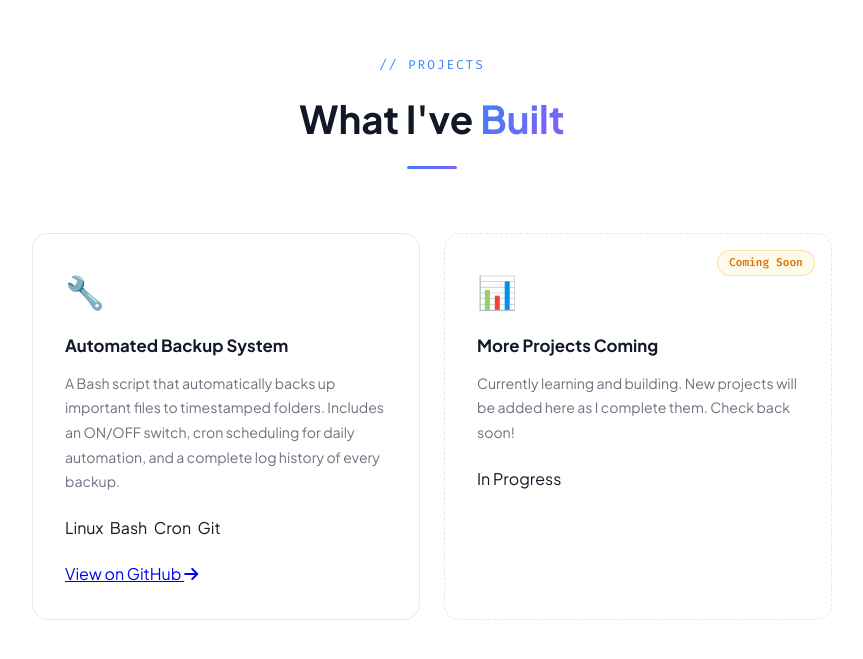
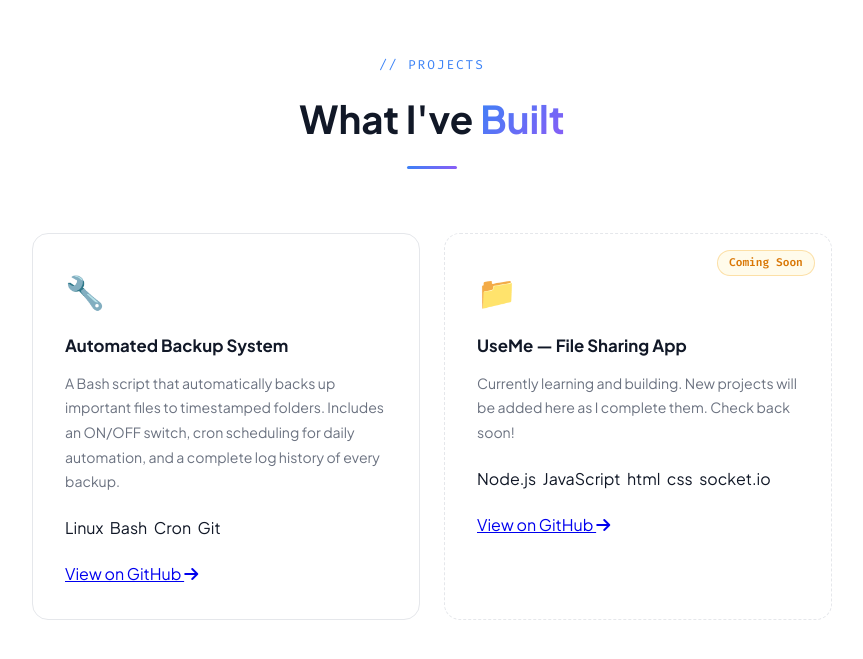
Before and after one commit to Dhaneshwarekar/DhaneshWarekar.github.io, a plain HTML site: page index.html in a window 1280 px wide. Shown: the part 2135-2794 px from the top of the page, without its empty margins (208-1071 px from the left). Drawn offline with Linux system fonts and the light colour scheme.

Commit message:
Add useme project to portfolio

```diff
--- a/index.html
+++ b/index.html
@@ -124,7 +124,7 @@
                     </div>
                     <div class="stat-card card-purple">
                         <!-- UPDATE this after each new project -->
-                        <div class="stat-number">1</div>
+                        <div class="stat-number">2</div>
                         <div class="stat-label">Project Built</div>
                     </div>
                     <div class="stat-card card-green">
@@ -371,7 +371,7 @@
                         CHANGE: Replace # with your actual GitHub project link
                         Example: href="https://github.com/DhaneshWarekar/devops-projects"
                     -->
-                    <a href="#" class="project-link" target="_blank">
+                    <a href="#https://github.com/DhaneshWarekar/devops-projects" class="project-link" target="_blank">
                         View on GitHub <i class="fas fa-arrow-right"></i>
                     </a>
                 </div>
@@ -379,16 +379,25 @@
                 <!-- MORE PROJECTS COMING — Add new cards here when ready -->
                 <div class="project-card coming-soon reveal">
                     <span class="badge">Coming Soon</span>
-                    <div class="project-icon">📊</div>
-                    <h3 class="project-title">More Projects Coming</h3>
+                    <div class="project-icon">📁</div>
+                    <h3 class="project-title">UseMe — File Sharing App</h3>
                     <p class="project-description">
                         Currently learning and building. New projects
                         will be added here as I complete them.
                         Check back soon!
                     </p>
                     <div class="project-tags">
-                        <span class="tag tag-blue">In Progress</span>
+                        <span class="tag tag-blue">Node.js</span>
+                        <span class="tag tag-blue">JavaScript</span>
+                        <sapn class="tag tag-blue">html</sapn>
+                        <span class="tag tag-blue">css</span>
+                        <span class="tag tag-blue">socket.io</span>
                     </div>
+                    <a href="#https://github.com/Dhaneshwarekar/useme" class="project-link" target="_blank">
+                        View on GitHub <i class="fas fa-arrow-right"></i>
+                    </a>
+                </div>
+
                 </div>
 
             </div>
```
